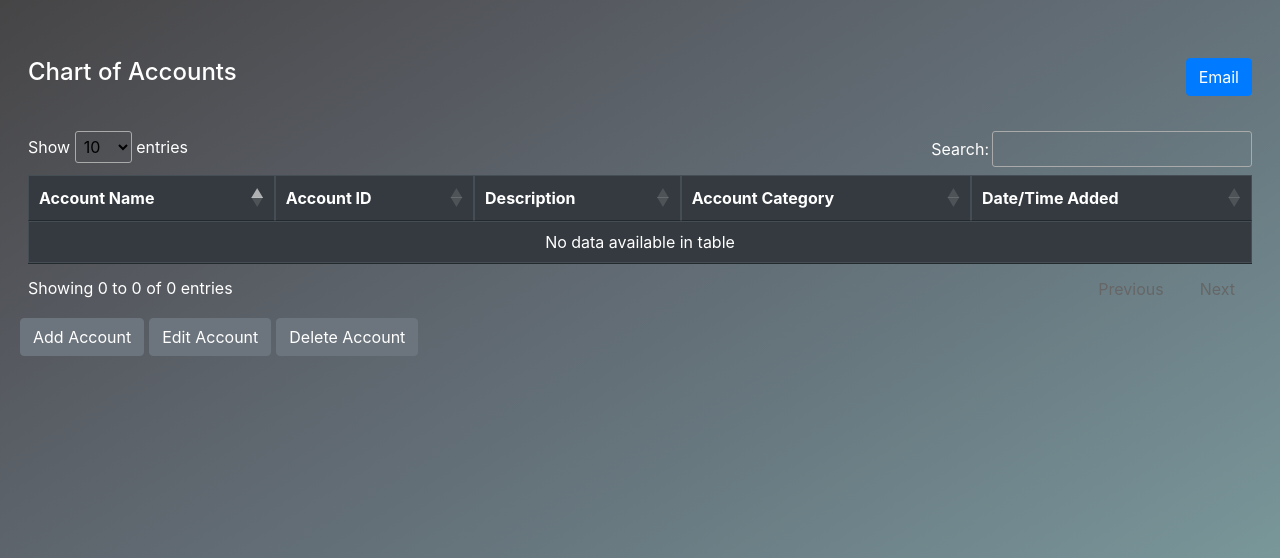
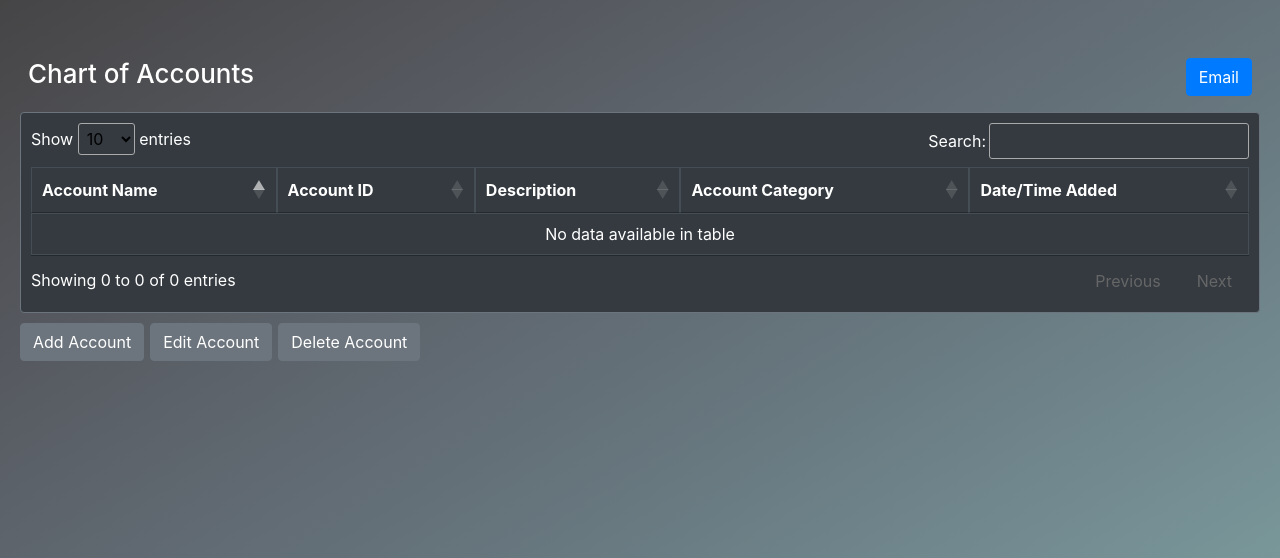
Before and after one commit to airflow0/ApplicationDomain, a PHP site: page /charts in a window 1280 px wide. Shown: the part 92-650 px from the top of the page. Run offline with PHP 8.4, Linux system fonts and the light colour scheme; the visitor is signed in with stand-in values (Sample User, id 1); data that the repository does not hold is empty; some libraries are stand-ins or nearby versions.

Commit message:
editing stuff

```diff
--- a/charts.php
+++ b/charts.php
@@ -86,7 +86,7 @@ $revenue->setFetchMode(PDO::FETCH_ASSOC);
 <div style="padding: 20px; color: #FFFFFF">
     <div class="d-flex justify-content-between">
         <div class="p-2">
-            <h1 style="text-align: left; font-size: 24px;">Chart of Accounts</h1>
+            <h1 style="text-align: left; font-size: 26px; margin-bottom:-5px">Chart of Accounts</h1>
         </div>
 
         <div class="p-2">
@@ -94,8 +94,8 @@ $revenue->setFetchMode(PDO::FETCH_ASSOC);
         </div>
     </div>
 
-<div class="d-flex flex-column">
-    <div class="p-2">
+    <div class="border border-secondary rounded bg-dark">
+        <div style="padding: 10px">
         <table id="account_table" class="table hover table-bordered table-dark">
             <thead>
             <tr>
@@ -170,9 +170,9 @@ $revenue->setFetchMode(PDO::FETCH_ASSOC);
     <?php
     if($_SESSION['isAdmin'])
     {
-        echo "<button type=\"button\" class=\"btn btn-secondary\" data-toggle=\"modal\" data-target=\"#addAccountModal\" >Add Account</button>";
-        echo "<button type=\"button\" class=\"btn btn-secondary\" data-toggle=\"modal\" data-target=\"#exampleModalCenter\" style=\"margin-left:5px;\">Edit Account</button>";
-        echo "<button type=\"button\" class=\"btn btn-secondary\" style=\"margin-left:5px;\" id=\"deleteAccount\">Delete Account</button>";
+        echo "<button type=\"button\" class=\"btn btn-secondary\" style=\"margin-top:10px\" data-toggle=\"modal\" data-target=\"#addAccountModal\" >Add Account</button>";
+        echo "<button type=\"button\" class=\"btn btn-secondary\" style=\"margin-top:10px; margin-left: 6px\" data-toggle=\"modal\" data-target=\"#exampleModalCenter\" style=\"margin-left:5px;\">Edit Account</button>";
+        echo "<button type=\"button\" class=\"btn btn-secondary\" style=\"margin-top:10px; margin-left:6px\" id=\"deleteAccount\">Delete Account</button>";
     }
 
     ?>
--- a/ledger_new.php
+++ b/ledger_new.php
@@ -38,6 +38,7 @@ if ($_SESSION['isAdmin'] = true) {
 				</div>
 			</span></h1>
 		</div>
+
 		<div class="border border-secondary rounded bg-dark">
 			<div style="padding: 10px">
 				<table id="ledger-table-view" class="table hover table-bordered table-dark" style="width: 100%">
```
Also changed, not shown: images/logo-revised 2.png (deleted).
